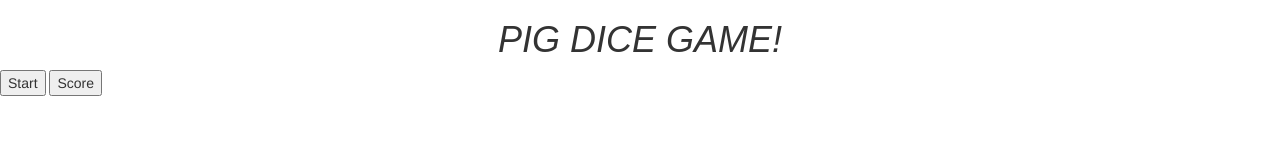
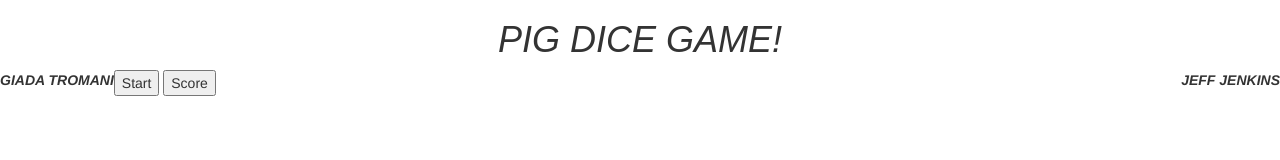
Before and after one commit to angyeeh/pig-dice, a plain HTML site: page index.html in a window 1280 px wide. Drawn offline with nearby package versions, Linux system fonts and the light colour scheme.

Commit message:
js file add changes to js file.

```diff
--- a/css/app.css
+++ b/css/app.css
@@ -3,3 +3,17 @@ h1 {
   font-style: oblique;
   text-align: center;
 }
+
+body {}
+
+.player1 {
+  float: left;
+  font-weight: bold;
+  font-style: italic;
+}
+
+.player2 {
+  float: right;
+  font-weight: bold;
+  font-style: italic;
+}
--- a/index.html
+++ b/index.html
@@ -11,8 +11,25 @@
 
 <body>
   <h1>PIG DICE GAME!</h1>
+
+  <div class="player1">GIADA TROMANI</div>
+  <div class="player2">JEFF JENKINS</div>
+
   <button type="button" name="button">Start</button>
   <button type="button" name="button">Score</button>
-</body>
 
-</html>
+
+
+
+
+
+
+
+
+
+  <script src="js/jquery-3.3.1.js"></script>
+  <script src="js/app.js" </script>
+    < /body>
+
+    <
+    /html>
```
Also changed, not shown: img/pig.jpg (added).
